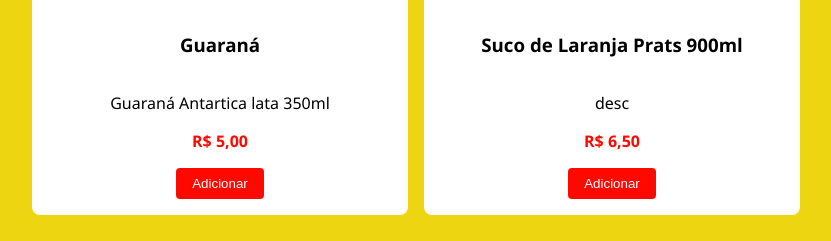
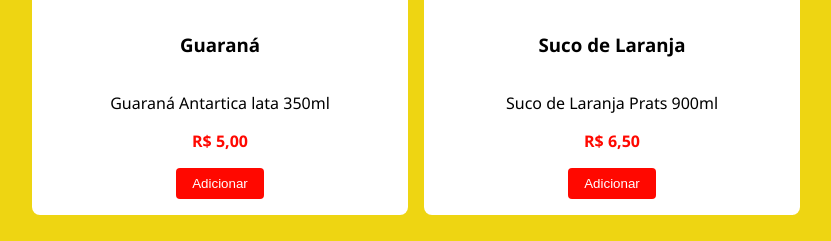
Before and after one commit to vinvinum/cardapio-project, a plain HTML site: page index.html in a window 1280 px wide. Shown: the part 2497-2738 px from the top of the page, without its empty margins (224-1055 px from the left). Drawn offline with Linux system fonts and the light colour scheme.

Commit message:
descrição das bebidas incluidas

```diff
--- a/index.html
+++ b/index.html
@@ -99,8 +99,8 @@
 
             <div class="produto">
                 <img src="images/suco.jpg" alt="aborgue">
-                <h3>Suco de Laranja Prats 900ml</h3>
-                <p>desc</p>
+                <h3>Suco de Laranja</h3>
+                <p>Suco de Laranja Prats 900ml</p>
                 <span class="preco">R$ 6,50</span>
                 <button class="adicionar">Adicionar</button>
 
```
